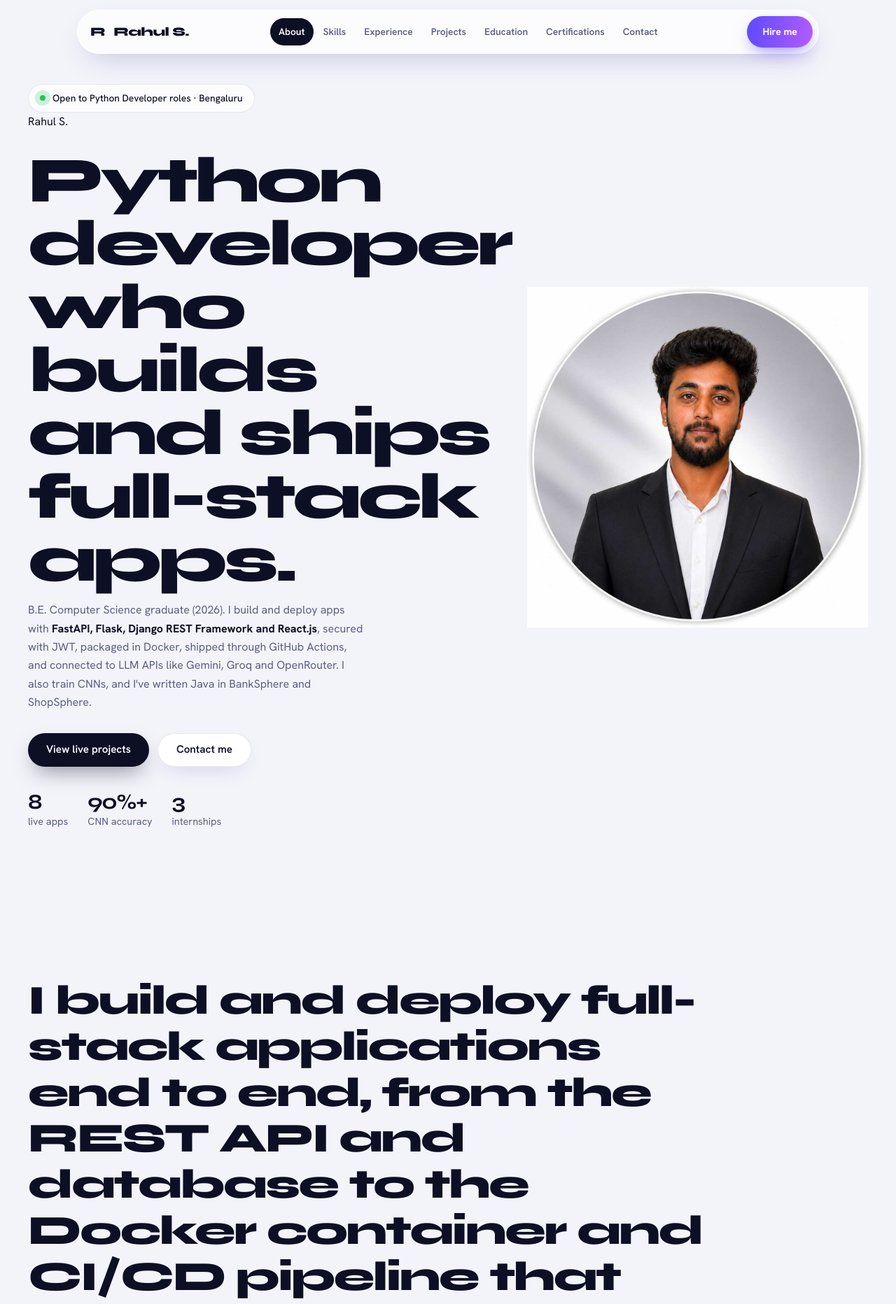
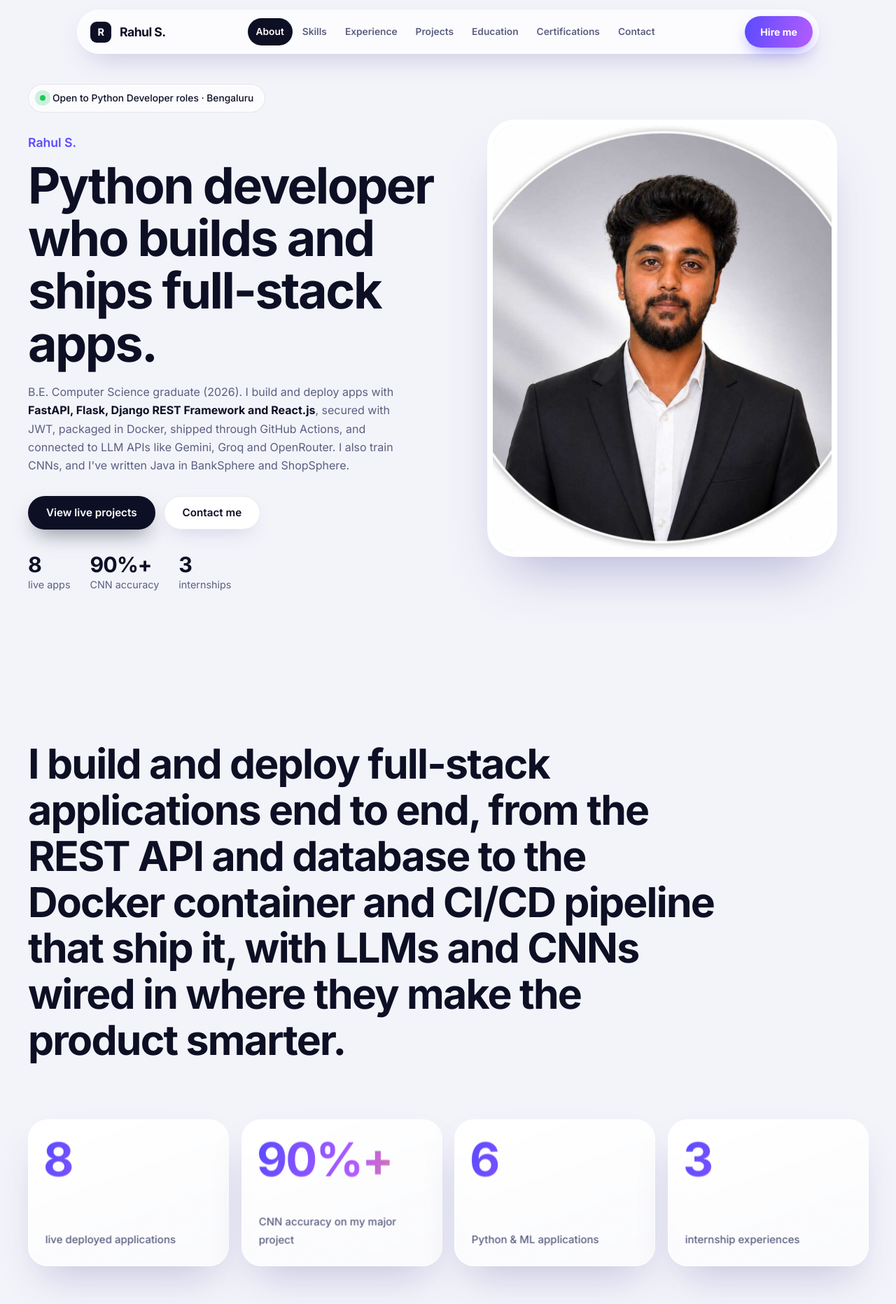
Before and after one commit to RAHUL2525252525/PORTFOLIO, a React (Vite) app: page / in a window 1280 px wide. Shown: the top 1864 px of the page at 70% size. Built offline with nearby package versions, Linux system fonts and the light colour scheme.

Commit message:
Update index.css

```diff
--- a/src/index.css
+++ b/src/index.css
@@ -1,4 +1,4 @@
-@import url("https://fonts.googleapis.com/css2?family=Hanken+Grotesk:wght@400..700&family=Syne:wght@600..800&display=swap");
+@import url("https://fonts.googleapis.com/css2?family=Inter:wght@400;500;600;700&display=swap");
 
 /* =========================================================
    TOKENS
@@ -18,8 +18,8 @@
   --shadow: 0 30px 60px -20px rgba(50, 40, 140, 0.25);
   --shadow-sm: 0 12px 30px -12px rgba(50, 40, 140, 0.2);
 
-  --display: "Syne", "Segoe UI", system-ui, sans-serif;
-  --body: "Hanken Grotesk", system-ui, -apple-system, "Segoe UI", sans-serif;
+  --display: "Inter", system-ui, -apple-system, "Segoe UI", sans-serif;
+  --body: "Inter", system-ui, -apple-system, "Segoe UI", sans-serif;
   --wrap: min(1200px, calc(100% - 48px));
 
   /* aliases so existing project detail pages keep working */
@@ -83,20 +83,14 @@ img { display: block; max-width: 100%; }
 .wrap { width: var(--wrap); margin: 0 auto; }
 .section { position: relative; padding: clamp(80px, 11vw, 150px) 0; scroll-margin-top: 10px; }
 
-.ink-grad {
-  background: linear-gradient(100deg, var(--indigo) 0%, var(--violet) 50%, var(--peach) 100%);
-  -webkit-background-clip: text;
-  background-clip: text;
-  -webkit-text-fill-color: transparent;
-  color: transparent;
-}
+.ink-grad { color: var(--indigo); }
 
 .h2 {
   font-family: var(--display);
   font-size: clamp(2.5rem, 6vw, 5rem);
-  font-weight: 800;
+  font-weight: 700;
   line-height: 1;
-  letter-spacing: -0.04em;
+  letter-spacing: -0.03em;
 }
 
 .lede { max-width: 58ch; margin-top: 22px; color: var(--muted); font-size: 1.1rem; }
@@ -118,7 +112,7 @@ img { display: block; max-width: 100%; }
   transition: transform 0.3s cubic-bezier(0.2, 0.8, 0.2, 1), box-shadow 0.3s ease;
 }
 
-.depth::after, .cert::after, .xp-card::after, .edu::after, .thumb::after, .glare {
+.hero-photo::after, .depth::after, .cert::after, .xp-card::after, .edu::after, .thumb::after, .glare {
   content: "";
   position: absolute;
   inset: 0;
@@ -177,13 +171,9 @@ img { display: block; max-width: 100%; }
   box-shadow: 0 16px 40px -16px rgba(50, 40, 140, 0.3);
 }
 
-.nav-brand { display: flex; align-items: center; gap: 12px; font-family: var(--display); font-size: 1.1rem; font-weight: 800; letter-spacing: -0.03em; }
+.nav-brand { display: flex; align-items: center; gap: 12px; font-family: var(--display); font-size: 1.1rem; font-weight: 700; letter-spacing: -0.03em; }
 
-.nav-cube { position: relative; width: 22px; height: 22px; transform-style: preserve-3d; transform: rotateX(-26deg) rotateY(42deg); }
-.nav-cube i { position: absolute; inset: 0; border-radius: 3px; }
-.nav-cube i:nth-child(1) { background: var(--indigo); transform: translateZ(11px); }
-.nav-cube i:nth-child(2) { background: var(--violet); transform: rotateY(90deg) translateZ(11px); }
-.nav-cube i:nth-child(3) { background: var(--peach); transform: rotateX(90deg) translateZ(11px); }
+.nav-mark { display: grid; place-items: center; width: 30px; height: 30px; border-radius: 9px; background: var(--ink); color: #fff; font-size: 0.9rem; font-weight: 700; }
 
 .nav-links { display: flex; gap: 2px; margin: 0 auto; }
 .nav-links a { padding: 8px 12px; border-radius: 999px; color: var(--muted); font-size: 0.86rem; font-weight: 600; text-transform: capitalize; transition: color 0.2s, background 0.2s; }
@@ -204,93 +194,34 @@ img { display: block; max-width: 100%; }
 .status i { width: 8px; height: 8px; border-radius: 50%; background: #22c55e; box-shadow: 0 0 0 0 rgba(34, 197, 94, 0.6); animation: ping 2s ease-out infinite; }
 @keyframes ping { to { box-shadow: 0 0 0 11px rgba(34, 197, 94, 0); } }
 
-.hero h1 { margin-top: 26px; font-family: var(--display); font-size: clamp(3rem, 7.2vw, 6.4rem); font-weight: 800; line-height: 0.98; letter-spacing: -0.05em; }
-.h-line { display: block; overflow: hidden; padding-bottom: 0.1em; }
-.h-line > span { display: block; transform: translateY(110%); animation: rise 1s cubic-bezier(0.2, 0.8, 0.2, 1) forwards; }
-.h-line:nth-child(2) > span { animation-delay: 0.15s; }
-@keyframes rise { to { transform: none; } }
+.hero h1 { max-width: 15ch; margin-top: 10px; font-size: clamp(2.6rem, 5.6vw, 4.6rem); font-weight: 700; line-height: 1.05; letter-spacing: -0.035em; }
 
-.hero-who { margin-top: 22px; color: var(--muted); font-weight: 500; }
-.hero-who strong { color: var(--ink); font-family: var(--display); font-size: 1.15rem; margin-right: 6px; }
-.hero-lede { max-width: 54ch; margin-top: 14px; color: var(--muted); }
+.hero-name { margin-top: 28px; color: var(--indigo); font-size: 1.1rem; font-weight: 600; }
+.hero-lede { max-width: 54ch; margin-top: 18px; color: var(--muted); }
 .hero-lede strong { color: var(--ink); font-weight: 700; }
 .hero-actions { display: flex; flex-wrap: wrap; gap: 12px; margin-top: 30px; }
 .hero-stats { display: flex; flex-wrap: wrap; gap: 28px; margin-top: 34px; color: var(--muted); font-size: 0.9rem; }
-.hero-stats strong { display: block; color: var(--ink); font-family: var(--display); font-size: 1.9rem; line-height: 1.1; letter-spacing: -0.04em; }
-.hero-hint { position: absolute; left: 50%; bottom: 22px; transform: translateX(-50%); color: var(--muted); font-size: 0.8rem; white-space: nowrap; }
+.hero-stats strong { display: block; color: var(--ink); font-family: var(--display); font-size: 1.9rem; line-height: 1.1; letter-spacing: -0.03em; }
 
-/* exploded 3D stack */
-.stage { position: relative; height: clamp(460px, 50vw, 660px); perspective: 1700px; pointer-events: none; }
-
-.plate {
-  position: absolute;
-  left: 50%;
-  bottom: 6%;
-  width: 70%;
-  height: 12%;
-  transform: translateX(-50%);
-  border-radius: 50%;
-  background: radial-gradient(ellipse, rgba(60, 45, 170, 0.28), transparent 70%);
-  filter: blur(14px);
-  opacity: calc(1 - var(--sp, 0) * 0.6);
+/* profile photo */
+.hero-photo {
+  justify-self: center;
+  width: min(500px, 100%);
+  aspect-ratio: 4 / 5;
+  overflow: hidden;
+  border: 8px solid #fff;
+  border-radius: 40px;
+  background: var(--cream-dark);
+  box-shadow: 0 40px 80px -30px rgba(50, 40, 140, 0.35);
 }
 
-.stack {
-  position: absolute;
-  inset: 0;
-  transform-style: preserve-3d;
-  transform: translateY(4%) rotateX(calc(58deg + var(--my, 0) * -16deg)) rotateZ(calc(-38deg + var(--mx, 0) * 34deg + var(--sp, 0) * 26deg));
-}
-
-.layer {
-  position: absolute;
-  left: 50%;
-  top: 50%;
-  width: clamp(230px, 28vw, 350px);
-  aspect-ratio: 1;
-  transform-style: preserve-3d;
-  transform: translate(-50%, -50%) translateZ(calc(var(--z) * 1px * (1 + var(--sp, 0) * 0.85) - 150px));
-}
-
-.face {
-  position: absolute;
-  inset: 0;
-  display: flex;
-  flex-direction: column;
-  justify-content: space-between;
-  padding: 22px;
-  border: 1.5px solid rgba(255, 255, 255, 0.95);
-  border-radius: 26px;
-  background:
-    radial-gradient(rgba(13, 15, 36, 0.09) 1px, transparent 1.5px) 0 0 / 18px 18px,
-    linear-gradient(145deg, var(--t1), var(--t2));
-  box-shadow: 0 7px 0 -1px var(--edge), 0 40px 60px -20px rgba(50, 40, 140, 0.35);
-  animation: bob 6s ease-in-out infinite;
-  animation-delay: calc(var(--z) * -0.04s);
-}
-
-@keyframes bob { 50% { transform: translateZ(16px); } }
-
-.l0 { --t1: rgba(255, 224, 205, 0.92); --t2: rgba(255, 192, 160, 0.9); --edge: #f3a47c; }
-.l1 { --t1: rgba(205, 247, 236, 0.92); --t2: rgba(160, 235, 215, 0.9); --edge: #66cdb2; }
-.l2 { --t1: rgba(230, 224, 255, 0.92); --t2: rgba(196, 184, 255, 0.9); --edge: #9b8bf0; }
-.l3 { --t1: rgba(255, 220, 244, 0.92); --t2: rgba(246, 184, 232, 0.9); --edge: #e08fcf; }
-.l4 { --t1: rgba(255, 255, 255, 0.96); --t2: rgba(238, 236, 255, 0.94); --edge: #b7b0f5; }
-
-.face-head b { display: block; font-family: var(--display); font-size: clamp(1.1rem, 1.9vw, 1.5rem); font-weight: 800; letter-spacing: -0.03em; }
-.face-head span { color: rgba(13, 15, 36, 0.6); font-size: 0.82rem; font-weight: 600; }
-.face ul { display: flex; flex-wrap: wrap; gap: 6px; }
-.face li { padding: 4px 11px; border-radius: 999px; background: rgba(255, 255, 255, 0.85); color: var(--ink); font-size: 0.74rem; font-weight: 700; box-shadow: 0 4px 10px -4px rgba(13, 15, 36, 0.3); }
-
-.portrait { position: absolute; left: 0; bottom: 6%; width: clamp(96px, 11vw, 140px); aspect-ratio: 1; overflow: hidden; border: 5px solid #fff; border-radius: 50%; box-shadow: var(--shadow); animation: float 6s ease-in-out infinite; }
-.portrait img { width: 100%; height: 100%; object-fit: cover; object-position: center top; }
-@keyframes float { 50% { transform: translateY(-12px); } }
+.hero-photo img { width: 100%; height: 100%; object-fit: cover; object-position: center top; }
 
 /* =========================================================
    ABOUT
    ========================================================= */
 
-.scrolltext { max-width: 24ch; font-family: var(--display); font-size: clamp(2rem, 4.6vw, 4rem); font-weight: 800; line-height: 1.12; letter-spacing: -0.04em; max-width: 1000px; }
+.scrolltext { max-width: 24ch; font-family: var(--display); font-size: clamp(2rem, 4.6vw, 4rem); font-weight: 700; line-height: 1.12; letter-spacing: -0.03em; max-width: 1000px; }
 .scrolltext span { color: rgba(13, 15, 36, 0.15); transition: color 0.5s ease; }
 .scrolltext span.lit { color: var(--ink); }
 
@@ -308,7 +239,7 @@ img { display: block; max-width: 100%; }
   box-shadow: var(--shadow);
 }
 .depth:hover { box-shadow: 0 44px 80px -24px rgba(91, 75, 255, 0.4); }
-.big-n { font-family: var(--display); font-size: clamp(3rem, 5vw, 4.4rem); font-weight: 800; line-height: 1; letter-spacing: -0.06em; transform: translateZ(46px); background: linear-gradient(100deg, var(--indigo), var(--violet) 60%, var(--peach)); -webkit-background-clip: text; background-clip: text; -webkit-text-fill-color: transparent; }
+.big-n { font-family: var(--display); font-size: clamp(3rem, 5vw, 4.4rem); font-weight: 700; line-height: 1; letter-spacing: -0.03em; transform: translateZ(46px); background: linear-gradient(100deg, var(--indigo), var(--violet) 60%, var(--peach)); -webkit-background-clip: text; background-clip: text; -webkit-text-fill-color: transparent; }
 .depth-l { transform: translateZ(22px); color: var(--muted); font-size: 0.92rem; font-weight: 500; }
 
 .about-cols { display: grid; grid-template-columns: 1fr 1fr; gap: 40px; margin-top: 70px; }
@@ -347,8 +278,8 @@ img { display: block; max-width: 100%; }
 .flow-card.c2 { background: linear-gradient(160deg, #fff, #d2f6ec); }
 .flow-card.c3 { background: linear-gradient(160deg, #fff, #ffdff3); }
 
-.flow-count { position: absolute; top: 22px; right: 28px; font-family: var(--display); font-size: 4.2rem; font-weight: 800; line-height: 1; letter-spacing: -0.06em; color: transparent; -webkit-text-stroke: 1.5px rgba(91, 75, 255, 0.3); }
-.flow-card h3 { max-width: 11ch; font-family: var(--display); font-size: 1.9rem; font-weight: 800; line-height: 1.05; letter-spacing: -0.04em; }
+.flow-count { position: absolute; top: 22px; right: 28px; font-family: var(--display); font-size: 4.2rem; font-weight: 700; line-height: 1; letter-spacing: -0.03em; color: transparent; -webkit-text-stroke: 1.5px rgba(91, 75, 255, 0.3); }
+.flow-card h3 { max-width: 11ch; font-family: var(--display); font-size: 1.9rem; font-weight: 700; line-height: 1.05; letter-spacing: -0.03em; }
 .flow-card ul { display: flex; flex-wrap: wrap; align-content: flex-end; gap: 8px; flex: 1; }
 .flow-card li { padding: 8px 15px; border-radius: 999px; background: #fff; font-size: 0.86rem; font-weight: 700; box-shadow: 0 6px 14px -6px rgba(13, 15, 36, 0.3); }
 
@@ -368,7 +299,7 @@ img { display: block; max-width: 100%; }
 .xp-item { display: grid; grid-template-columns: 210px 1fr; gap: 30px; align-items: start; }
 .xp-item time { padding-top: 28px; color: var(--indigo); font-family: var(--display); font-size: 1.15rem; font-weight: 700; letter-spacing: -0.02em; }
 .xp-card { padding: clamp(24px, 3vw, 36px); border: 1px solid #fff; border-radius: 28px; background: rgba(255, 255, 255, 0.82); box-shadow: var(--shadow); }
-.xp-card h3 { font-family: var(--display); font-size: clamp(1.4rem, 2.5vw, 2rem); font-weight: 800; line-height: 1.1; letter-spacing: -0.04em; }
+.xp-card h3 { font-family: var(--display); font-size: clamp(1.4rem, 2.5vw, 2rem); font-weight: 700; line-height: 1.1; letter-spacing: -0.03em; }
 .xp-co { margin: 6px 0 16px; color: var(--muted); font-weight: 600; }
 .xp-card li { position: relative; max-width: 72ch; margin-bottom: 10px; padding-left: 22px; color: var(--muted); font-size: 0.96rem; }
 .xp-card li::before { content: ""; position: absolute; left: 0; top: 0.72em; width: 9px; height: 3px; border-radius: 2px; background: linear-gradient(90deg, var(--indigo), var(--peach)); }
@@ -385,12 +316,12 @@ img { display: block; max-width: 100%; }
 .pshot { position: relative; display: block; width: 100%; aspect-ratio: 16 / 10; padding: 0; overflow: hidden; border-radius: 20px; background: var(--cream-dark); transform: translateZ(34px); box-shadow: 0 26px 40px -16px rgba(40, 30, 120, 0.4); }
 .pshot img { width: 100%; height: 100%; object-fit: cover; object-position: top center; transition: transform 0.8s ease; }
 .pshot:hover img { transform: scale(1.05); }
-.pshot-empty { display: grid; place-items: center; height: 100%; font-family: var(--display); font-size: 1.5rem; font-weight: 800; }
+.pshot-empty { display: grid; place-items: center; height: 100%; font-family: var(--display); font-size: 1.5rem; font-weight: 700; }
 
 .pcat { position: absolute; top: 30px; left: 30px; padding: 6px 14px; border-radius: 999px; background: rgba(255, 255, 255, 0.92); font-size: 0.76rem; font-weight: 700; transform: translateZ(66px); box-shadow: 0 10px 20px -8px rgba(13, 15, 36, 0.4); }
 
 .pbody { padding: 26px 14px 12px; transform: translateZ(16px); }
-.pbody h3 { font-family: var(--display); font-size: clamp(1.6rem, 2.6vw, 2.2rem); font-weight: 800; line-height: 1.05; letter-spacing: -0.045em; }
+.pbody h3 { font-family: var(--display); font-size: clamp(1.6rem, 2.6vw, 2.2rem); font-weight: 700; line-height: 1.05; letter-spacing: -0.045em; }
 .pbody > p { margin-top: 12px; color: var(--muted); font-size: 0.95rem; }
 
 .chips { display: flex; flex-wrap: wrap; gap: 6px; margin-top: 18px; }
@@ -405,21 +336,21 @@ img { display: block; max-width: 100%; }
 
 .edu-wrap { margin-top: 60px; }
 .edu { position: relative; overflow: hidden; padding: clamp(30px, 5vw, 60px); border: 1px solid #fff; border-radius: 38px; background: linear-gradient(135deg, #fff, #ebe8ff); box-shadow: var(--shadow); }
-.edu-bg { position: absolute; right: -10px; bottom: -40px; font-family: var(--display); font-size: clamp(8rem, 24vw, 19rem); font-weight: 800; line-height: 1; letter-spacing: -0.06em; color: transparent; -webkit-text-stroke: 2px rgba(91, 75, 255, 0.2); }
+.edu-bg { position: absolute; right: -10px; bottom: -40px; font-family: var(--display); font-size: clamp(8rem, 24vw, 19rem); font-weight: 700; line-height: 1; letter-spacing: -0.03em; color: transparent; -webkit-text-stroke: 2px rgba(91, 75, 255, 0.2); }
 .edu-body { position: relative; max-width: 620px; }
 .edu-tag { color: var(--indigo); font-weight: 700; }
-.edu h3 { margin-top: 6px; font-family: var(--display); font-size: clamp(1.8rem, 3.6vw, 3rem); font-weight: 800; line-height: 1.05; letter-spacing: -0.045em; }
+.edu h3 { margin-top: 6px; font-family: var(--display); font-size: clamp(1.8rem, 3.6vw, 3rem); font-weight: 700; line-height: 1.05; letter-spacing: -0.045em; }
 .edu-school { margin: 8px 0 16px; font-weight: 600; }
 .edu-body > p:last-child { color: var(--muted); }
 .edu strong { color: var(--ink); }
 
 .cert-grid { display: grid; grid-template-columns: repeat(auto-fit, minmax(280px, 1fr)); gap: 18px; margin-top: 60px; }
 .cert { height: 100%; padding: 30px; border: 1px solid #fff; border-radius: 28px; background: rgba(255, 255, 255, 0.85); box-shadow: var(--shadow); }
-.cert h3 { font-family: var(--display); font-size: 1.3rem; font-weight: 800; line-height: 1.15; letter-spacing: -0.03em; transform: translateZ(26px); }
+.cert h3 { font-family: var(--display); font-size: 1.3rem; font-weight: 700; line-height: 1.15; letter-spacing: -0.03em; transform: translateZ(26px); }
 .cert-issuer { margin: 10px 0 12px; color: var(--indigo); font-size: 0.84rem; font-weight: 700; }
 .cert > p:last-child { color: var(--muted); font-size: 0.93rem; }
 
-.sub { margin-top: 74px; font-family: var(--display); font-size: 1.6rem; font-weight: 800; letter-spacing: -0.04em; }
+.sub { margin-top: 74px; font-family: var(--display); font-size: 1.6rem; font-weight: 700; letter-spacing: -0.03em; }
 .thumbs { display: grid; grid-template-columns: repeat(auto-fit, minmax(230px, 1fr)); gap: 18px; margin-top: 20px; }
 .thumb { display: flex; flex-direction: column; width: 100%; overflow: hidden; text-align: left; border: 1px solid #fff; border-radius: 22px; background: #fff; box-shadow: var(--shadow-sm); }
 .thumb img { width: 100%; aspect-ratio: 4 / 3; object-fit: cover; background: var(--cream-dark); }
@@ -437,7 +368,7 @@ img { display: block; max-width: 100%; }
 
 .contact { padding-bottom: 0; overflow: hidden; }
 .contact-grid { display: grid; grid-template-columns: 1.15fr 0.85fr; align-items: center; gap: 30px; padding-bottom: 90px; }
-.contact-title { font-family: var(--display); font-size: clamp(3rem, 7.4vw, 6.6rem); font-weight: 800; line-height: 0.98; letter-spacing: -0.055em; }
+.contact-title { font-family: var(--display); font-size: clamp(3rem, 7.4vw, 6.6rem); font-weight: 700; line-height: 0.98; letter-spacing: -0.055em; }
 .contact-actions { display: flex; flex-wrap: wrap; gap: 14px; margin-top: 36px; }
 .contact-row { display: flex; flex-wrap: wrap; gap: 10px 26px; margin-top: 36px; color: var(--muted); font-weight: 500; }
 .contact-row a { color: var(--ink); text-decoration: underline; text-decoration-color: rgba(91, 75, 255, 0.4); text-underline-offset: 5px; }
@@ -447,7 +378,7 @@ img { display: block; max-width: 100%; }
 .cube { position: relative; width: 100%; height: 100%; transform-style: preserve-3d; animation: cubeSpin 20s linear infinite; }
 @keyframes cubeSpin { from { transform: rotateX(-24deg) rotateY(0deg); } to { transform: rotateX(-24deg) rotateY(360deg); } }
 
-.cf { position: absolute; inset: 0; display: grid; place-items: center; border: 1.5px solid #fff; border-radius: 22px; font-family: var(--display); font-size: 1.7rem; font-weight: 800; letter-spacing: -0.04em; box-shadow: inset 0 0 40px rgba(255, 255, 255, 0.6); }
+.cf { position: absolute; inset: 0; display: grid; place-items: center; border: 1.5px solid #fff; border-radius: 22px; font-family: var(--display); font-size: 1.7rem; font-weight: 700; letter-spacing: -0.03em; box-shadow: inset 0 0 40px rgba(255, 255, 255, 0.6); }
 .f0 { background: rgba(214, 206, 255, 0.9); transform: translateZ(105px); }
 .f1 { background: rgba(255, 214, 192, 0.9); transform: rotateY(90deg) translateZ(105px); }
 .f2 { background: rgba(190, 244, 230, 0.9); transform: rotateY(180deg) translateZ(105px); }
@@ -478,7 +409,7 @@ img { display: block; max-width: 100%; }
 .project-detail-back { display: inline-flex; align-items: center; gap: 10px; margin-bottom: 40px; padding: 11px 20px; border: 1px solid var(--line); border-radius: 999px; background: #fff; box-shadow: var(--shadow-sm); font-size: 0.85rem; font-weight: 700; transition: transform 0.2s ease; }
 .project-detail-back:hover { transform: translateX(-3px); }
 .project-detail-category { color: var(--indigo); font-size: 0.9rem; font-weight: 700; }
-.project-detail-hero h1 { margin-top: 14px; font-family: var(--display); font-size: clamp(2.6rem, 6vw, 5.2rem); font-weight: 800; line-height: 1; letter-spacing: -0.05em; }
+.project-detail-hero h1 { margin-top: 14px; font-family: var(--display); font-size: clamp(2.6rem, 6vw, 5.2rem); font-weight: 700; line-height: 1; letter-spacing: -0.03em; }
 .project-detail-tagline { max-width: 62ch; margin-top: 22px; color: var(--muted); font-size: 1.05rem; line-height: 1.75; }
 .project-detail-tech-list { display: flex; flex-wrap: wrap; gap: 8px; margin-top: 30px; }
 .project-detail-tech-list span { padding: 7px 14px; border: 1px solid var(--line); border-radius: 999px; background: #fff; font-size: 0.8rem; font-weight: 600; }
@@ -493,13 +424,13 @@ img { display: block; max-width: 100%; }
 
 .project-detail-body { padding: 100px 0; }
 .project-detail-grid { display: grid; grid-template-columns: 1fr 1fr; gap: 60px; margin-top: 40px; }
-.project-detail-block h3, .project-detail-architecture h3 { margin-bottom: 18px; font-family: var(--display); font-size: 1.6rem; font-weight: 800; letter-spacing: -0.04em; color: var(--ink); }
+.project-detail-block h3, .project-detail-architecture h3 { margin-bottom: 18px; font-family: var(--display); font-size: 1.6rem; font-weight: 700; letter-spacing: -0.03em; color: var(--ink); }
 .project-detail-block p, .project-detail-architecture p { margin-bottom: 16px; color: var(--muted); line-height: 1.8; }
 .project-detail-block ul { padding-left: 20px; list-style: disc; }
 .project-detail-block li { margin-bottom: 10px; color: var(--muted); line-height: 1.75; }
 .project-detail-block .project-detail-features { list-style: none; padding-left: 0; }
 .project-detail-block .project-detail-features li { position: relative; padding-left: 30px; margin-bottom: 14px; }
-.project-detail-block .project-detail-features li::before { content: "✓"; position: absolute; left: 0; top: 3px; width: 19px; height: 19px; display: inline-flex; align-items: center; justify-content: center; border-radius: 50%; background: linear-gradient(135deg, var(--indigo), var(--violet)); color: #fff; font-size: 0.65rem; font-weight: 800; line-height: 1; }
+.project-detail-block .project-detail-features li::before { content: "✓"; position: absolute; left: 0; top: 3px; width: 19px; height: 19px; display: inline-flex; align-items: center; justify-content: center; border-radius: 50%; background: linear-gradient(135deg, var(--indigo), var(--violet)); color: #fff; font-size: 0.65rem; font-weight: 700; line-height: 1; }
 .project-detail-architecture { margin-top: 60px; padding: 38px; border: 1px solid #fff; border-radius: var(--radius-xl); background: rgba(255, 255, 255, 0.85); box-shadow: var(--shadow); }
 
 .gallery { width: 100%; display: flex; flex-direction: column; gap: 16px; }
@@ -525,7 +456,7 @@ img { display: block; max-width: 100%; }
 
 @media (max-width: 1000px) {
   .hero-grid { grid-template-columns: 1fr; gap: 10px; }
-  .stage { height: 460px; }
+  .hero-photo { width: min(440px, 100%); justify-self: start; }
   .about-cards { grid-template-columns: repeat(2, 1fr); }
   .about-cols { grid-template-columns: 1fr; gap: 20px; }
   .xp-item { grid-template-columns: 1fr; gap: 6px; }
@@ -548,8 +479,7 @@ img { display: block; max-width: 100%; }
 @media (max-width: 560px) {
   .wrap { width: calc(100% - 32px); }
   .hero { padding-top: 104px; }
-  .hero-hint { display: none; }
-  .hero-actions .btn, .contact-actions .btn { width: 100%; }
+    .hero-actions .btn, .contact-actions .btn { width: 100%; }
   .about-cards { grid-template-columns: 1fr; }
   .flow { height: 450px; }
   .flow-card { height: 400px; padding: 26px; }
@@ -565,5 +495,4 @@ img { display: block; max-width: 100%; }
   html { scroll-behavior: auto; }
   *, *::before, *::after { animation-duration: 0.01ms !important; animation-iteration-count: 1 !important; transition-duration: 0.01ms !important; }
   .rv { opacity: 1; transform: none; }
-  .h-line > span { transform: none; }
-}
+  }
```
